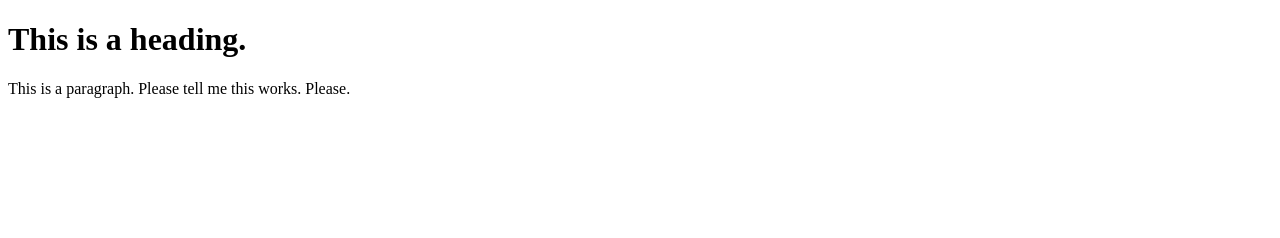
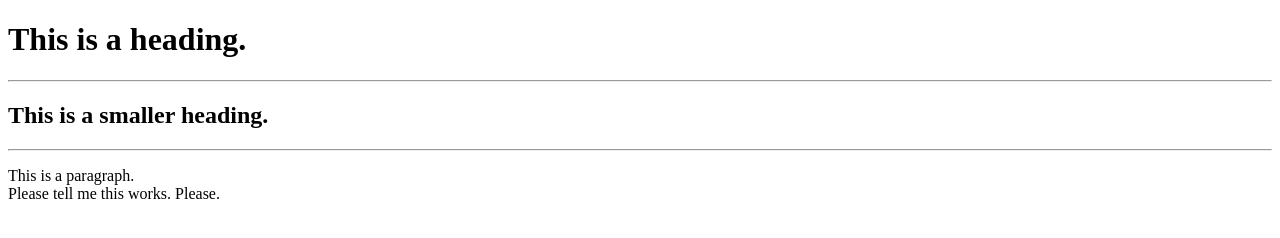
Before and after one commit to zainmannan/INST377, a plain HTML site: page index.html in a window 1280 px wide. Drawn offline with Linux system fonts and the light colour scheme.

Commit message:
Update index.html

```diff
--- a/index.html
+++ b/index.html
@@ -4,8 +4,13 @@
     <h1>
         This is a heading.
     </h1>
+    <hr>
+    <h2>
+        This is a smaller heading.
+    </h2>
+    <hr>
     <p>
-        This is a paragraph. Please tell me this works. Please.
+        This is a paragraph.<br>Please tell me this works. Please.
     </p>
 </body>
 </html>
```
